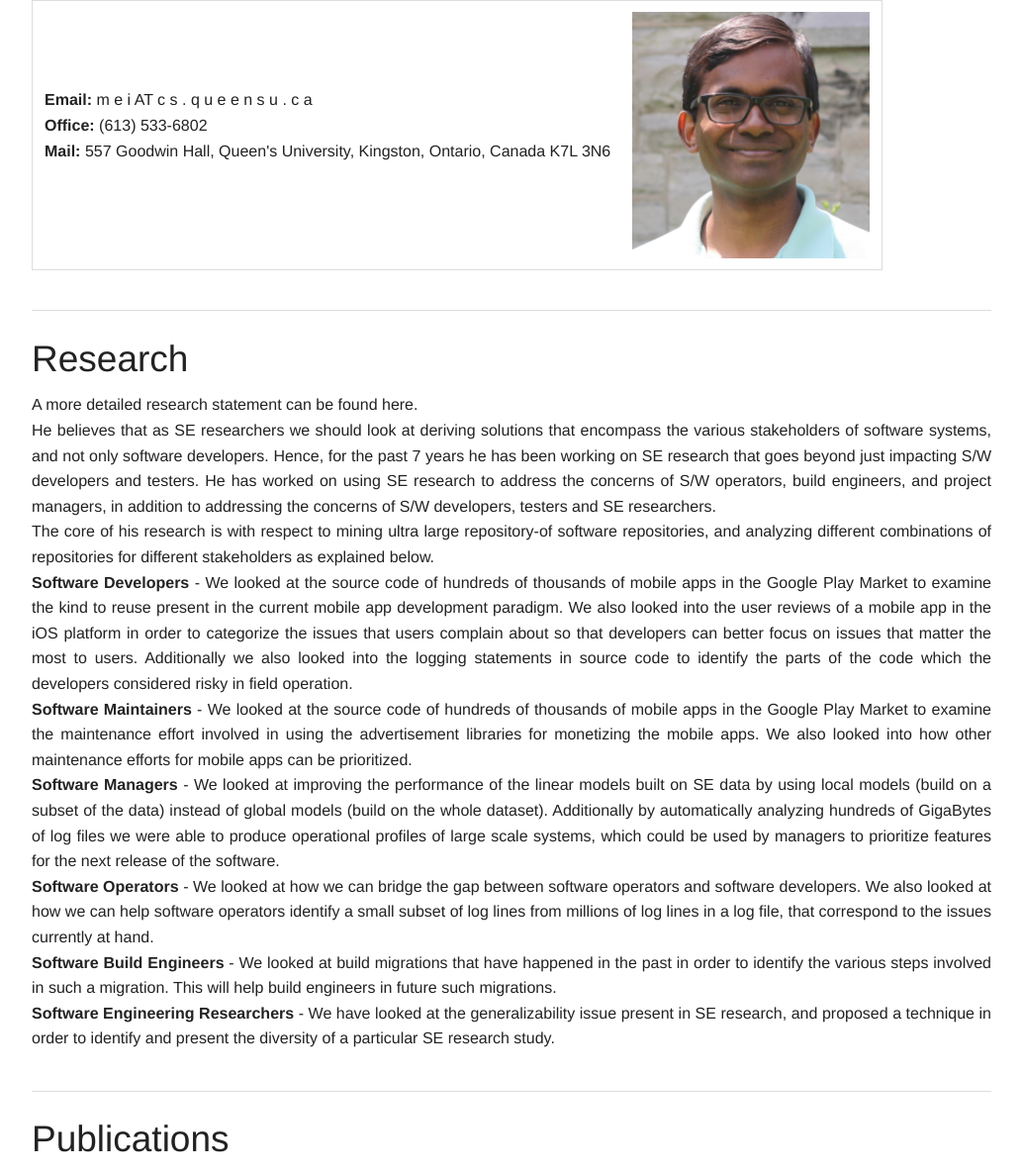
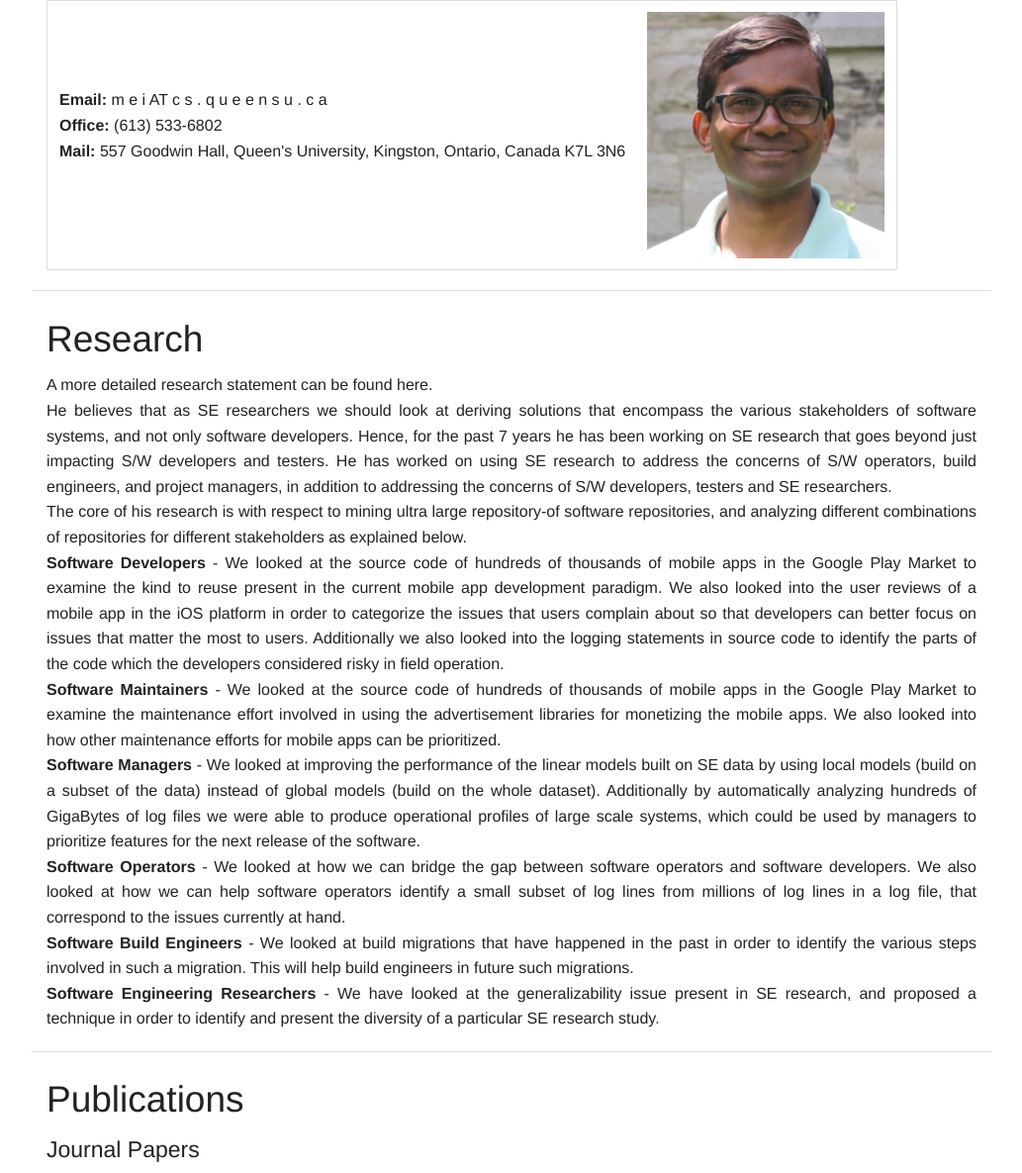
Before and after one commit to meido/meido.github.io, a Jekyll site: the page built from index.html, in a window 1280 px wide. Shown: the part 100-1285 px from the top of the page at 99% size, without its empty margins (123-1156 px from the left). Built offline with Jekyll 4.4.1, drawn with Linux system fonts in a browser that asks for light colours; Markdown is read by kramdown in place of the engine named in the settings; grey boxes are pictures that could not be loaded.

Commit message:
trying to fix Mac display issues

```diff
--- a/index.html
+++ b/index.html
@@ -3,7 +3,7 @@ layout: index
 title: Mei Nagappan
 ---
 
-<div class="row">
+<div class="">
 	<div class="large-12 columns">
 		<table>
 			<tr>
@@ -24,7 +24,7 @@ title: Mei Nagappan
 
 <hr />
 
-<div class="row">
+<div class="">
 	<div class="large-12 columns">
 		<h2 id="research">Research</h2>
 		<p class="textblock">A more detailed research statement can be found here.
@@ -50,7 +50,7 @@ title: Mei Nagappan
 
 <hr />
 
-<div class="row" >
+<div class="" >
 	<div class="large-12 columns">
 		<h2 id="publications">Publications</h2>
 		<h4>Journal Papers</h4>
@@ -92,7 +92,7 @@ title: Mei Nagappan
 
 <hr />
 
-<div class="row">
+<div class="">
 	<div class="large-12 columns">
 		<h2 id="teaching">Teaching</h2>
 		<h4>Courses</h4>
@@ -109,7 +109,7 @@ title: Mei Nagappan
 </div>
 
 <hr />
-<div class="row">
+<div class="">
 	<div class="large-12 columns">
 		<h2 id="students">Students</h2>
 	</div>
@@ -117,7 +117,7 @@ title: Mei Nagappan
 
 <hr/>
 
-<div class="row">
+<div class="">
 	<div class="large-12 columns">
 		<h2 id="service">Community Service</h2>
 		<ul class="posts">
@@ -132,7 +132,7 @@ title: Mei Nagappan
 
 <hr />
 
-<div class="row">
+<div class="">
 	<div class="large-12 columns">
 		<h2 id="personal">Personal</h2>
 		<p class="textblock">
```
